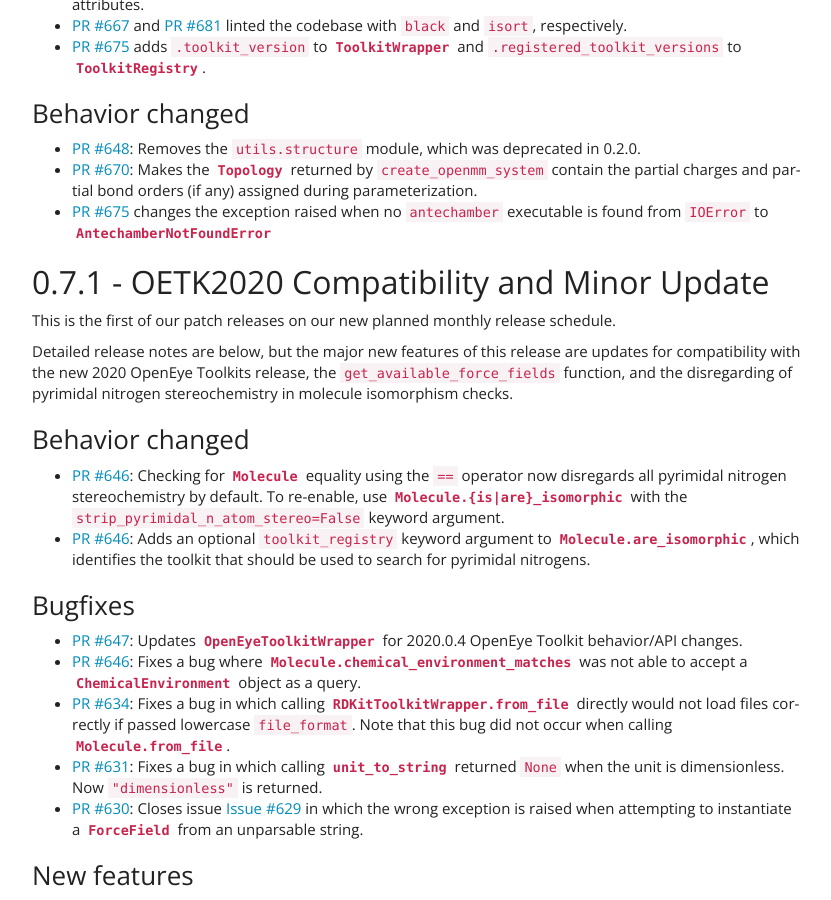
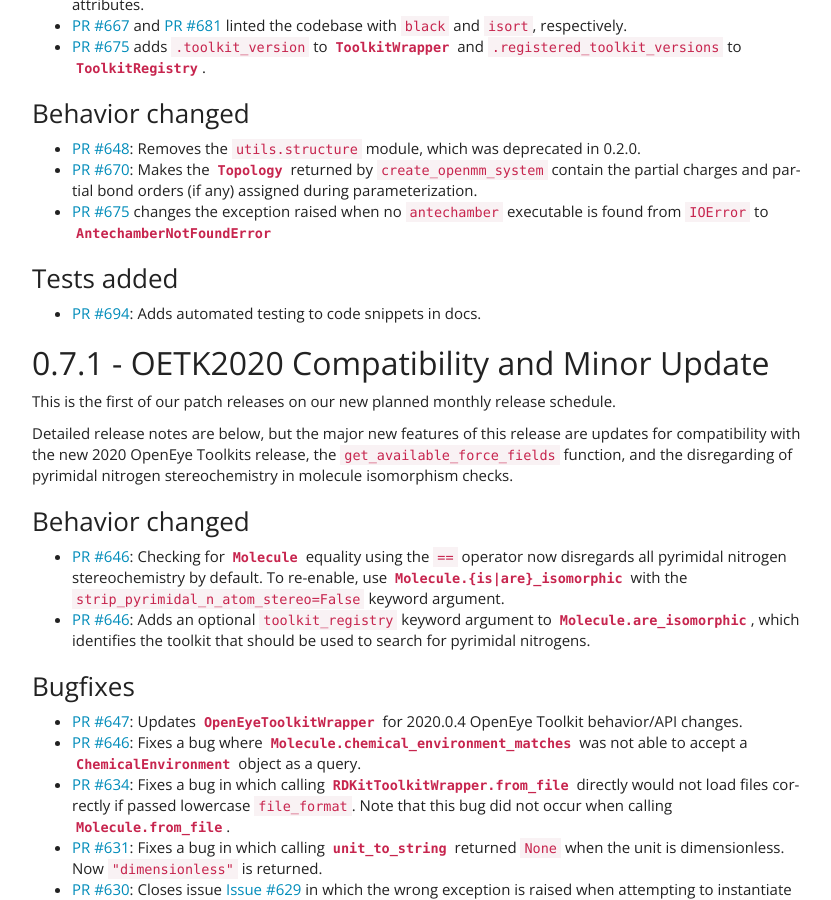
Before and after one commit to openforcefield/openff-toolkit, a Sphinx documentation site: the page built from docs/releasehistory.rst, in a window 1280 px wide and 900 px high, scrolled down 421 px. Shown: the whole window, without its empty margins (38-869 px from the left). Built offline with Sphinx 7.4.7, drawn with Linux system fonts in a browser that asks for light colours.

Commit message:
Update changelog

```diff
--- a/docs/releasehistory.rst
+++ b/docs/releasehistory.rst
@@ -35,6 +35,11 @@ Behavior changed
 - `PR #675 <https://github.com/openforcefield/openforcefield/pull/675>`_ changes the
   exception raised when no ``antechamber`` executable is found from ``IOError`` to
   :py:class:`AntechamberNotFoundError <openforcefield.utils.toolkits.AntechamberNotFoundError>`
+
+Tests added
+"""""""""""
+- `PR #694 <https://github.com/openforcefield/openforcefield/pull/694>`_: Adds automated testing
+  to code snippets in docs.
 
 0.7.1 - OETK2020 Compatibility and Minor Update
 -----------------------------------------------
```
